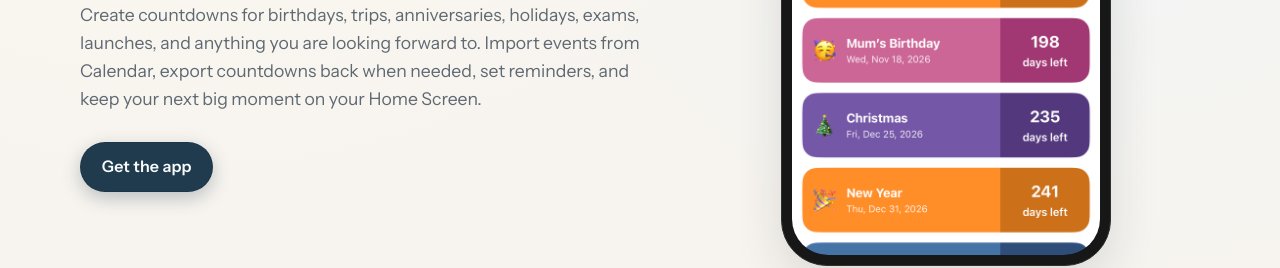
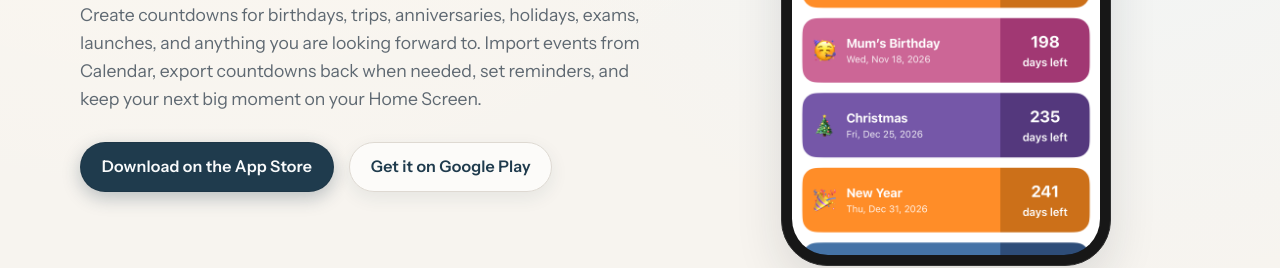
Before and after one commit to appfactory-labs/countdown-web, a plain HTML site: page index.html in a window 1280 px wide. Shown: the part 568-836 px from the top of the page. Drawn offline with Linux system fonts and the light colour scheme.

Commit message:
modify: add app store links

```diff
--- a/index.html
+++ b/index.html
@@ -36,7 +36,8 @@
               keep your next big moment on your Home Screen.
             </p>
             <div class="cta-row">
-              <a href="https://apps.apple.com/app/id6765979160" class="btn-primary" aria-label="Get the app on the App Store">Get the app</a>
+              <a href="https://apps.apple.com/app/id6777106137" class="btn-primary" aria-label="Download Countdown on the App Store">Download on the App Store</a>
+              <a href="https://play.google.com/store/apps/details?id=com.appfactory.daycount" class="btn-secondary" aria-label="Get Countdown on Google Play">Get it on Google Play</a>
             </div>
           </div>
 
--- a/styles.css
+++ b/styles.css
@@ -144,6 +144,25 @@ h3 {
   font-weight: 600;
   letter-spacing: 0.01em;
   box-shadow: 0 6px 18px rgba(31, 59, 77, 0.28);
+}
+
+.btn-secondary {
+  display: inline-flex;
+  align-items: center;
+  justify-content: center;
+  border-radius: 999px;
+  background: var(--surface);
+  color: var(--accent);
+  border: 1px solid var(--border);
+  padding: 0.72rem 1.3rem;
+  font-weight: 600;
+  letter-spacing: 0.01em;
+  box-shadow: 0 6px 18px rgba(31, 59, 77, 0.08);
+}
+
+.btn-primary:hover,
+.btn-secondary:hover {
+  transform: translateY(-1px);
 }
 
 .coming-soon-note {
@@ -390,6 +409,11 @@ h3 {
     font-size: 0.94rem;
   }
 
+  .cta-row {
+    display: grid;
+    grid-template-columns: 1fr;
+  }
+
   .footer-inner {
     align-items: flex-start;
     flex-direction: column;
```
